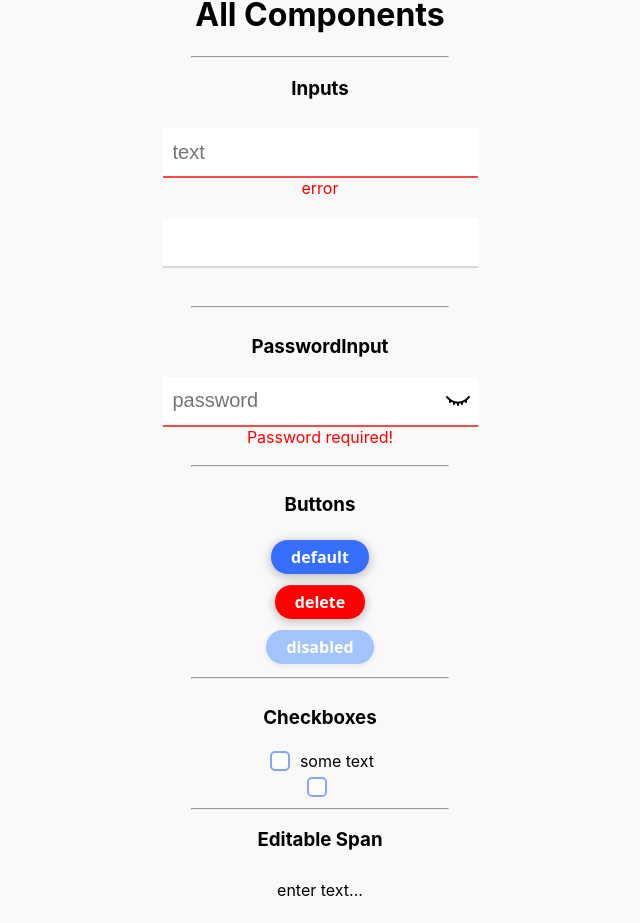
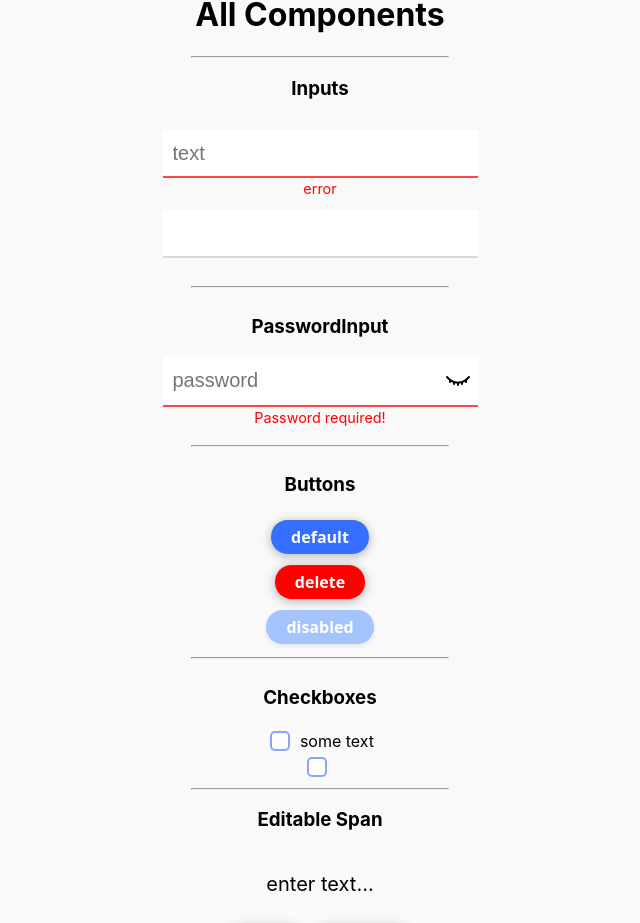
Before and after one commit to msaserj/inc-fridayproj, a React (Create React App) app: page /components in a window 1280 px wide. Shown: the part 136-1059 px from the top of the page, without its empty margins (320-960 px from the left). Built offline with nearby package versions, Linux system fonts and the light colour scheme; no server answers.

Commit message:
Refactoring SuperComponents

```diff
--- a/src/common/components/c1-InputText/PasswordInpit/SuperPasswordInput.module.css
+++ b/src/common/components/c1-InputText/PasswordInpit/SuperPasswordInput.module.css
@@ -28,7 +28,7 @@
 }
 .error {
     font-family: inherit;
-    font-size: 1rem;
+    font-size: 0.9rem;
     font-weight: 400;
     color: #ff0000;
 }
--- a/src/common/components/c1-InputText/SuperInputText.module.css
+++ b/src/common/components/c1-InputText/SuperInputText.module.css
@@ -1,20 +1,22 @@
 .main {
     position: relative;
     height: 70px;
-    margin: 10px;
+    margin-top: 10px;
 }
 
 .input {
+    box-sizing: border-box;
     padding: 0 40px 0 10px;
     font-size: 20px;
     display: block;
     min-width: 140px;
+
     height: 48px;
     border: 5px;
     border-bottom: 2px solid #D9D9D9;
     transition: border-bottom 0.5s ease-in-out;
     outline: none;
-    margin: 0 auto;
+    margin: 2px auto 0;
 }
 .input:focus {
     border: 1px;
@@ -30,7 +32,7 @@
 }
 .error {
     font-family: inherit;
-    font-size: 1rem;
+    font-size: 0.9rem;
     font-weight: 400;
     color: #ff0000;
 }
--- a/src/common/components/c4-EditableSpan/SuperEditableSpan.module.css
+++ b/src/common/components/c4-EditableSpan/SuperEditableSpan.module.css
@@ -1,6 +1,11 @@
+.main {
+    position: relative;
+    height: 70px;
+    margin-top: 5px;
+    min-width: 80px;
+}
 .span {
     display: inline-block;
-    margin: 10px;
-    height: 70px;
-
+    margin-top: 22px;
+    font-size: 20px;
 }
--- a/src/common/components/c4-EditableSpan/SuperEditableSpan.tsx
+++ b/src/common/components/c4-EditableSpan/SuperEditableSpan.tsx
@@ -41,21 +41,25 @@ const SuperEditableSpan: React.FC<SuperEditableSpanType> = (
     }
     const spanClassName = `${css.span} ${className}`
     return (
-        <div>
+        <div className={css.main} >
             {editMode
                 ? (
                         <SuperInputText
+                            className={css.input}
                             autoFocus
                             onBlur={onBlurCallback}
                             onEnter={onEnterCallback}
                             {...restProps}
                         />
+
                 ) : (
+
                          <span
                              onDoubleClick={onDoubleClickCallBack}
                              className={spanClassName}
                              {...restSpanProps}
                          >{children || restProps.value}</span>
+
                 )
             }
         </div>
```
Lines whose indentation alone changed are shown as unchanged.
